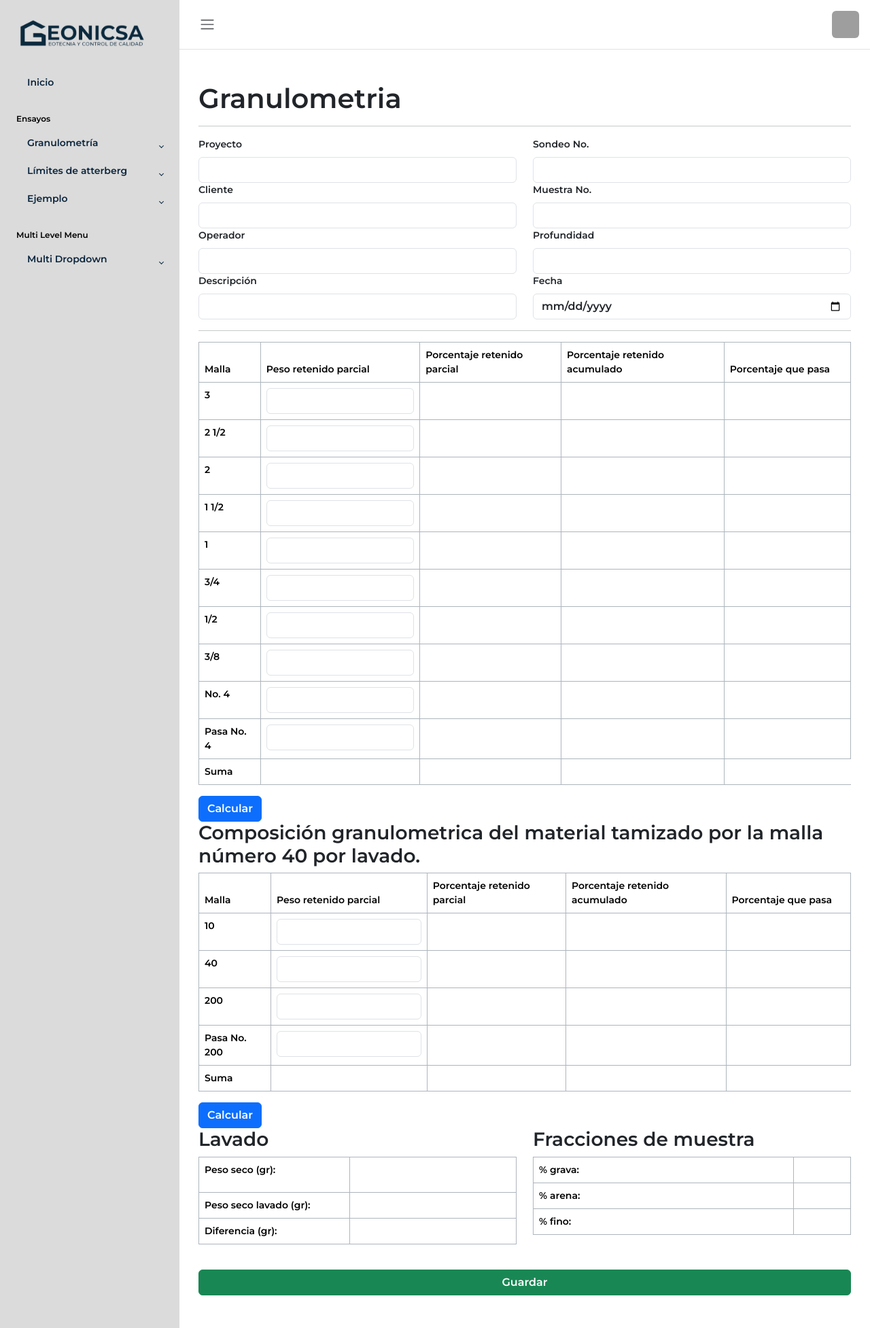
After one commit to IsabellaDo5/sistema_geonicsav1, a Django app: page /granulometria/nuevo/ in a window 1280 px wide. The commit adds this page. Shown: the whole page at 68% size. Run offline with Django 4.2, Linux system fonts and the light colour scheme; data comes from the database, SQL or seed files in the repository; both versions use the stored data as it was after the commit; lists and menus that the app fills with data are empty; grey boxes are pictures that could not be loaded.

Commit message:
Ya se guardan las granulometrias en la db

```diff
--- a/SisGeonicv1/urls.py
+++ b/SisGeonicv1/urls.py
@@ -21,8 +21,11 @@ import ensayos.views
 urlpatterns = [
     path('admin/', admin.site.urls),
     path('', ensayos.views.index),
-    path('granulometria/', ensayos.views.granulometria),
-    path('limites-de-attemberg/', ensayos.views.limites_atterberg),
+    # REPORTES
+    path('reportes-granulometria/', ensayos.views.reportes_granulometria, name="reportes-granulometria"),
+    # REGISTROS
+    path('granulometria/nuevo/', ensayos.views.registrar_granulometria, name="registrar-granulometria"),
+    path('limites-de-atterberg/nuevo/', ensayos.views.registrar_limites_atterberg, name="registrar-limites-de-attemberg"),
     path('ajax/obtener_factores/', ensayos.views.obtener_factores, name='obtener_factores'),
     path('ajax/obtener_grafica/', ensayos.views.obtener_grafica, name="obtener-grafica"),
 ]
--- a/ensayos/static/limites_atterberg.js
+++ b/ensayos/static/limites_atterberg.js
@@ -15,6 +15,8 @@ function obtenerFactor(no_golpes_id, factor_id){
                     factor_input.value = factor.K;
                 }
             });
+
+            return factor_input.value;
         })
         .catch(function (error) {
             console.log('Error:', error);
@@ -27,6 +29,9 @@ function limite_liquido(event, no_golpes, no_recipiente, pw_recip, ps_recip, agu
     calcular_pte_agua(agua, peso_seco, pte_agua);
 }
 
+function limite_plastico(event, pw_recip, ps_recip, agua, recipiente, peso_seco, pte_agua, factor){
+    calcular_agua(pw_recip, ps_recip, agua);
+}
 function calcular_peso_seco(ps_mas_recip, recipiente_input, peso_seco) {
     const ps_recip = document.getElementsByName(ps_mas_recip);
     const recipiente = document.getElementsByName(recipiente_input);
--- /dev/null
+++ b/ensayos/static/script_sidebar.js
@@ -0,0 +1,31 @@
+const sidebarToggle = document.querySelector("#sidebar-toggle");
+sidebarToggle.addEventListener("click",function(){
+    document.querySelector("#sidebar").classList.toggle("collapsed");
+});
+
+document.querySelector(".theme-toggle").addEventListener("click",() => {
+    toggleLocalStorage();
+    toggleRootClass();
+});
+
+function toggleRootClass(){
+    const current = document.documentElement.getAttribute('data-bs-theme');
+    const inverted = current == 'dark' ? 'light' : 'dark';
+    document.documentElement.setAttribute('data-bs-theme',inverted);
+}
+
+function toggleLocalStorage(){
+    if(isLight()){
+        localStorage.removeItem("light");
+    }else{
+        localStorage.setItem("light","set");
+    }
+}
+
+function isLight(){
+    return localStorage.getItem("light");
+}
+
+if(isLight()){
+    toggleRootClass();
+}
--- /dev/null
+++ b/ensayos/static/sidebar.css
@@ -0,0 +1,203 @@
+@import url('https://fonts.googleapis.com/css2?family=Montserrat:ital,wght@0,600;1,600&display=swap');
+*,
+::after,
+::before {
+    box-sizing: border-box;
+}
+
+body {
+    font-family: "Montserrat", sans-serif;
+    font-size: 0.875rem;
+    opacity: 1;
+    overflow-y: scroll;
+    margin: 0;
+}
+
+a {
+    cursor: pointer;
+    text-decoration: none;
+    font-family: "Montserrat", sans-serif;
+}
+
+li {
+    list-style: none;
+}
+
+h4 {
+    font-family: "Montserrat", sans-serif;
+    font-size: 1.275rem;
+    color: var(--bs-emphasis-color);
+}
+
+/* Layout for admin dashboard skeleton */
+
+.wrapper {
+    align-items: stretch;
+    display: flex;
+    width: 100%;
+}
+
+#sidebar {
+    max-width: 264px;
+    min-width: 264px;
+    background: #dbdbdb;
+    transition: all 0.35s ease-in-out;
+}
+
+.main {
+    display: flex;
+    flex-direction: column;
+    min-height: 100vh;
+    min-width: 0;
+    overflow: hidden;
+    transition: all 0.35s ease-in-out;
+    width: 100%;
+}
+
+/* Sidebar Elements Style */
+
+.sidebar-logo {
+    padding: 1.15rem;
+}
+
+.sidebar-logo a {
+    color: #0B263D;
+    font-size: 1.15rem;
+    font-weight: 600;
+}
+.logo{
+    padding: 0.6rem !important;
+    width:90% !important;
+}
+.sidebar-nav {
+    flex-grow: 1;
+    list-style: none;
+    margin-bottom: 0;
+    padding-left: 0;
+    margin-left: 0;
+}
+
+.sidebar-header {
+    color: #000000;
+    font-size: .75rem;
+    padding: 1.5rem 1.5rem .375rem;
+}
+
+a.sidebar-link {
+    padding: .625rem 1.625rem;
+    gap: 0.375rem;
+    color: #0B263D;
+    position: relative;
+    display: flex;
+    font-size: 0.875rem;
+}
+
+.sidebar-link[data-bs-toggle="collapse"]::after {
+    border: solid;
+    border-width: 0 .075rem .075rem 0;
+    content: "";
+    display: inline-block;
+    padding: 2px;
+    position: absolute;
+    right: 1.5rem;
+    top: 1.4rem;
+    transform: rotate(-135deg);
+    transition: all .2s ease-out;
+}
+
+.sidebar-link[data-bs-toggle="collapse"].collapsed::after {
+    transform: rotate(45deg);
+    transition: all .2s ease-out;
+}
+
+.avatar {
+    height: 40px;
+    width: 40px;
+}
+
+.navbar-expand .navbar-nav {
+    margin-left: auto;
+}
+
+.content {
+    flex: 1;
+    max-width: 100vw;
+    width: 100vw;
+}
+
+@media (min-width:768px) {
+    .content {
+        max-width: auto;
+        width: auto;
+    }
+}
+
+.card {
+    box-shadow: 0 0 .875rem 0 rgba(34, 46, 60, .05);
+    margin-bottom: 24px;
+}
+
+.illustration {
+    background-color: var(--bs-primary-bg-subtle);
+    color: var(--bs-emphasis-color);
+}
+
+.illustration-img {
+    max-width: 150px;
+    width: 100%;
+}
+
+/* Sidebar Toggle */
+
+#sidebar.collapsed {
+    margin-left: -264px;
+}
+
+/* Footer and Nav */
+
+@media (max-width:767.98px) {
+
+    .js-sidebar {
+        margin-left: -264px;
+    }
+
+    #sidebar.collapsed {
+        margin-left: 0;
+    }
+
+    .navbar,
+    footer {
+        width: 100vw;
+    }
+}
+
+/* Theme Toggler */
+
+.theme-toggle {
+    position: fixed;
+    top: 50%;
+    transform: translateY(-65%);
+    text-align: center;
+    z-index: 10;
+    right: 0;
+    left: auto;
+    border: none;
+    background-color: var(--bs-body-color);
+}
+
+html[data-bs-theme="dark"] .theme-toggle .fa-sun,
+html[data-bs-theme="light"] .theme-toggle .fa-moon {
+    cursor: pointer;
+    padding: 10px;
+    display: block;
+    font-size: 1.25rem;
+    color: #FFF;
+}
+
+html[data-bs-theme="dark"] .theme-toggle .fa-moon {
+    display: none;
+}
+
+html[data-bs-theme="light"] .theme-toggle .fa-sun {
+    display: none;
+}
--- a/ensayos/templates/layout.html
+++ b/ensayos/templates/layout.html
@@ -8,13 +8,135 @@
   <title>{% block title %} {% endblock %}</title>
   <link href="https://cdn.jsdelivr.net/npm/bootstrap@5.3.3/dist/css/bootstrap.min.css" rel="stylesheet"
     integrity="sha384-QWTKZyjpPEjISv5WaRU9OFeRpok6YctnYmDr5pNlyT2bRjXh0JMhjY6hW+ALEwIH" crossorigin="anonymous">
+
+  <link rel="stylesheet" href="https://cdn.jsdelivr.net/npm/bootstrap-icons@1.11.3/font/bootstrap-icons.min.css">
   <link rel="stylesheet" href="{% static 'styles.css' %}">
+  <link rel="stylesheet" href="{% static 'sidebar.css' %}">
 </head>
 
 <body>
-  <div class="container">
-    {% block content %}
-    {% endblock %}
+  <div class="wrapper">
+    <aside id="sidebar" class="js-sidebar">
+      <!-- Content For Sidebar -->
+      <div class="h-100">
+        <div class="sidebar-logo">
+          <a href="#"><img src="{% static 'img/GEONICSA_LOGO.png' %}" class="logo" alt=""></a>
+        </div>
+        <ul class="sidebar-nav">
+          <li class="sidebar-item">
+            <a href="/" class="sidebar-link">
+              <i class="fa-solid fa-list pe-2"></i>
+              Inicio
+            </a>
+          </li>
+          <li class="sidebar-header">
+            Ensayos
+          </li>
+
+          <li class="sidebar-item">
+            <a href="#" class="sidebar-link collapsed" data-bs-target="#pages" data-bs-toggle="collapse"
+              aria-expanded="false"><i class="fa-solid fa-file-lines pe-2"></i>
+              Granulometría
+            </a>
+            <ul id="pages" class="sidebar-dropdown list-unstyled collapse" data-bs-parent="#sidebar">
+              <li class="sidebar-item ">
+                <a href="/reportes-granulometria/" class="sidebar-link "> <i class="bi bi-file-earmark-text-fill"></i>Ver reportes</a>
+              </li>
+              <li class="sidebar-item">
+                <a href="/granulometria/nuevo/" class="sidebar-link"><i class="bi bi-file-earmark-plus"></i>Añadir</a>
+              </li>
+            </ul>
+          </li>
+          <li class="sidebar-item">
+            <a href="#" class="sidebar-link collapsed" data-bs-target="#posts" data-bs-toggle="collapse"
+              aria-expanded="false"><i class="fa-solid fa-sliders pe-2"></i>
+              Límites de atterberg
+            </a>
+            <ul id="posts" class="sidebar-dropdown list-unstyled collapse" data-bs-parent="#sidebar">
+              <li class="sidebar-item">
+                <a href="#" class="sidebar-link"><i class="bi bi-file-earmark-text-fill"></i>Ver reportes</a>
+              </li>
+              <li class="sidebar-item">
+                <a href="/limites-de-atterberg/nuevo/" class="sidebar-link"><i class="bi bi-file-earmark-plus"></i>Añadir</a>
+              </li>
+            </ul>
+          </li>
+          <li class="sidebar-item">
+            <a href="#" class="sidebar-link collapsed" data-bs-target="#auth" data-bs-toggle="collapse"
+              aria-expanded="false"><i class="fa-regular fa-user pe-2"></i>
+              Ejemplo
+            </a>
+            <ul id="auth" class="sidebar-dropdown list-unstyled collapse" data-bs-parent="#sidebar">
+              <li class="sidebar-item">
+                <a href="#" class="sidebar-link">Login</a>
+              </li>
+              <li class="sidebar-item">
+                <a href="#" class="sidebar-link">Register</a>
+              </li>
+              <li class="sidebar-item">
+                <a href="#" class="sidebar-link">Forgot Password</a>
+              </li>
+            </ul>
+          </li>
+          <li class="sidebar-header">
+            Multi Level Menu
+          </li>
+          <li class="sidebar-item">
+            <a href="#" class="sidebar-link collapsed" data-bs-target="#multi" data-bs-toggle="collapse"
+              aria-expanded="false"><i class="fa-solid fa-share-nodes pe-2"></i>
+              Multi Dropdown
+            </a>
+            <ul id="multi" class="sidebar-dropdown list-unstyled collapse" data-bs-parent="#sidebar">
+              <li class="sidebar-item">
+                <a href="#" class="sidebar-link collapsed" data-bs-target="#level-1" data-bs-toggle="collapse"
+                  aria-expanded="false">Level 1</a>
+                <ul id="level-1" class="sidebar-dropdown list-unstyled collapse">
+                  <li class="sidebar-item">
+                    <a href="#" class="sidebar-link">Level 1.1</a>
+                  </li>
+                  <li class="sidebar-item">
+                    <a href="#" class="sidebar-link">Level 1.2</a>
+                  </li>
+                </ul>
+              </li>
+            </ul>
+          </li>
+        </ul>
+      </div>
+    </aside>
+    <div class="main">
+      <nav class="navbar navbar-expand px-3 border-bottom">
+        <button class="btn" id="sidebar-toggle" type="button">
+          <span class="navbar-toggler-icon"></span>
+        </button>
+        <div class="navbar-collapse navbar">
+          <ul class="navbar-nav">
+            <li class="nav-item dropdown">
+              <a href="#" data-bs-toggle="dropdown" class="nav-icon pe-md-0">
+                <img src="image/profile.jpg" class="avatar img-fluid rounded" alt="">
+              </a>
+              <div class="dropdown-menu dropdown-menu-end">
+                <a href="#" class="dropdown-item">Profile</a>
+                <a href="#" class="dropdown-item">Setting</a>
+                <a href="#" class="dropdown-item">Logout</a>
+              </div>
+            </li>
+          </ul>
+        </div>
+      </nav>
+      <main class="content px-3 py-2">
+        <div class="container">
+          {% block content%}
+          {% endblock %}
+        </div>
+      </main>
+
+
+      <a href="#" class="theme-toggle">
+        <i class="fa-regular fa-moon"></i>
+        <i class="fa-regular fa-sun"></i>
+      </a>
+    </div>
   </div>
   <script src="https://cdn.jsdelivr.net/npm/axios/dist/axios.min.js"></script>
   <script src="https://cdn.jsdelivr.net/npm/bootstrap@5.3.3/dist/js/bootstrap.bundle.min.js"
@@ -22,6 +144,7 @@
     crossorigin="anonymous"></script>
 
   <script src="{% static 'granulometria.js' %}"></script>
+  <script src="{% static 'script_sidebar.js' %}"></script>
 
 
   {% block scripts %} {% endblock %}
--- /dev/null
+++ b/ensayos/templates/registrar_granulometria.html
@@ -0,0 +1,205 @@
+{% extends "layout.html" %}
+{% block title %}
+Granulometria
+{% endblock %}
+
+{% block content %}
+<h1> Granulometria </h1>
+<hr>
+<form action="/granulometria/nuevo/" method="POST">
+  {% csrf_token %}
+  <div class="row">
+    <div class="col-md">
+      <label class="form-label">Proyecto</label>
+      <input type="text" name="nombre_proyecto" class="form-control">
+
+      <label class="form-label">Cliente</label>
+      <input type="text" name="cliente" class="form-control">
+
+      <label class="form-label">Operador</label>
+      <input type="text" name="operador" class="form-control">
+
+      <label class="form-label">Descripción</label>
+      <input type="text" name="descripcion" class="form-control">
+
+    </div>
+
+    <div class="col-md">
+      <label class="form-label">Sondeo No.</label>
+      <input type="text" name="no_sondeo" class="form-control">
+
+      <label class="form-label">Muestra No.</label>
+      <input type="text" name="no_muestra" class="form-control">
+
+      <label class="form-label">Profundidad</label>
+      <input type="text" name="profundidad" class="form-control">
+
+      <label class="form-label">Fecha</label>
+      <input type="date" name="fecha_ensayo" class="form-control">
+    </div>
+  </div>
+  <hr>
+  <div class="row ">
+    <div class="table-responsive">
+      <table class="table table-bordered border-dark-subtle">
+        <thead>
+          <tr>
+            <th scope="col">Malla</th>
+            <th scope="col">Peso retenido parcial</th>
+            <th scope="col">Porcentaje retenido parcial</th>
+            <th scope="col">Porcentaje retenido acumulado</th>
+            <th scope="col">Porcentaje que pasa</th>
+          </tr>
+        </thead>
+        <tbody>
+          {% for medida in mallas %}
+          <tr>
+            {% if medida.1 > 2 or medida.0 == "Pasa No. 4" %}
+            <th scope="row" name="mallas_medidas">{{ medida.0 }}</th>
+
+            <td><input class="form-control" name="PRP" type="number" step="0.01" value="" id="PRP{{medida.2}}"
+                oninput="sumaPRP(event,'PRP' ,'sumaPRP')"> </td>
+
+            <td><input class="form-control-plaintext" name="PeRP" type="number" step="0.01" value=""
+                id="PeRP{{medida.2}}" readonly></td>
+            <td><input class="form-control-plaintext" name="PeRA" type="number" step="0.01" value="" readonly></td>
+            <td><input class="form-control-plaintext" name="PQP" type="number" step="0.01" value="" id="PQP{{medida.2}}"
+                readonly></td>
+            <td class="visually-hidden"><input class="form-control" name="PRPMM" type="number" step="0.01" value="{{ medida.1 }}"> </td>
+            <td class="visually-hidden"><input class="form-control" name="ID_MALLA" type="number" step="0.01" value="{{ medida.2 }}"> </td>
+            {% endif %}
+          </tr>
+          {% endfor %}
+          <tr>
+            <th>Suma</th>
+            <td id="sumaPRP"> </td>
+            <td id="sumaPeRP"></td>
+            <td></td>
+          </tr>
+        </tbody>
+      </table>
+    </div>
+  </div>
+  <button type="button" class="btn btn-primary"
+    onclick="calcTabla1(event, 'PRP' ,'PeRP', 'PeRA', 'PQP', 'sumaPRP', 'sumaPeRP')">Calcular</button>
+  <br>
+
+
+
+
+  <h3>Composición granulometrica del material tamizado por la malla número 40 por lavado.</h3>
+  <div class="row">
+    <div class="table-responsive ">
+      <table class="table table-bordered border-dark-subtle">
+        <thead>
+          <tr>
+            <th scope="col">Malla</th>
+            <th scope="col">Peso retenido parcial</th>
+            <th scope="col">Porcentaje retenido parcial</th>
+            <th scope="col">Porcentaje retenido acumulado</th>
+            <th scope="col">Porcentaje que pasa</th>
+          </tr>
+        </thead>
+        <tbody>
+          {% for x in mallas %}
+          <tr>
+            {% if x.1 < 4 or x.0 == "Pasa No. 200" %} <th scope="row">{{ x.0 }}</th>
+              <td><input class="form-control" name="PRPL" type="number" min="0" step="0.01" value=""
+                  oninput="sumaPRP(event,'PRPL' ,'sumaPRPL')" id="PRPL{{x.2}}"> </td>
+              <td><input class="form-control-plaintext" name="PeRPL" type="number" min="0" step="0.01" value=""
+                  readonly></td>
+              <td><input class="form-control-plaintext" name="PeRAL" type="number" min="0" step="0.01" value=""
+                  readonly></td>
+              <td><input class="form-control-plaintext" name="PQPL" type="number" min="0" step="0.01" value=""
+                  id="PQPL{{x.2}}" readonly></td>
+              <td class="visually-hidden"><input class="form-control" name="PRPMM" type="number" step="0.01" value="{{ x.1 }}"> </td>
+              <td class="visually-hidden"><input class="form-control" name="ID_MALLA" type="number" step="0.01" value="{{ x.2 }}"> </td>
+              {% endif %}
+          </tr>
+          {% endfor %}
+          <tr>
+            <th>Suma</th>
+            <td id="sumaPRPL"></td>
+            <td id="sumaPeRPL"></td>
+            <td></td>
+          </tr>
+        </tbody>
+      </table>
+    </div>
+
+
+  </div>
+  <button type="button" class="btn btn-primary"
+    onclick="calcTabla2(event, 'PRPL' ,'PeRPL', 'PeRAL', 'PQPL', 'sumaPRPL', 'sumaPeRPL')"
+    id="calcular_granulometria">Calcular</button>
+
+  <br>
+  <!--Tercera tabla -->
+  <div class="row ">
+    <div class="col-md">
+      <h3>Lavado</h3>
+      <div class="table-responsive">
+        <table class="table table-bordered border-dark-subtle">
+          <tbody>
+
+            <tr>
+              <th scope="row">Peso seco (gr):</th>
+              <td id="">
+                <input type="text" readonly class="form-control-plaintext" id="PS_GRANULOMETRIA" value="">
+              </td>
+            </tr>
+
+            <tr>
+              <th scope="row">Peso seco lavado (gr):</th>
+              <td id="PSL_GRANULOMETRIA"> </td>
+            </tr>
+
+            <tr>
+              <th scope="row">Diferencia (gr):</th>
+              <td id="DIF_GRANULOMETRIA"> </td>
+            </tr>
+
+          </tbody>
+        </table>
+      </div>
+    </div>
+
+    <div class="col-md ">
+      <h3>Fracciones de muestra</h3>
+      <div class="table-responsive">
+        <table class="table table-bordered border-dark-subtle">
+          <tbody>
+            <tr>
+              <th scope="row">% grava:</th>
+              <td id="PCEG_GRANULOMETRIA"> </td>
+            </tr>
+
+            <tr>
+              <th scope="row">% arena:</th>
+              <td id="PCEA_GRANULOMETRIA"> </td>
+            </tr>
+
+            <tr>
+              <th scope="row">% fino:</th>
+              <td id="PCEF_GRANULOMETRIA"> </td>
+            </tr>
+
+          </tbody>
+        </table>
+      </div>
+    </div>
+  </div>
+
+  <img src="" alt="" srcset="" id="grafica">
+
+  <!--<button type="button" onclick="graficar(event)" class="btn btn-outline-success">Guardar</button>-->
+
+  <div class="d-grid gap-2">
+    <button class="btn  btn-success" type="submit">Guardar</button>
+  </div>
+</form>
+
+{% endblock %}
+{% block scripts %}
+
+{% endblock %}
--- a/ensayos/templates/limites_atterberg.html
+++ b/ensayos/templates/registrar_limites_atterberg.html
@@ -346,7 +346,7 @@ Límites de Atterberg
   </div>
   </div>
   <button type="button" class="btn btn-primary"
-    onclick=""
+  onclick= "limite_plastico(event, 'pw_mas_recip_LP', 'ps_mas_recip_LP', 'agua_LP', 'recipiente_LP', 'peso_seco_LP' ,'Pe_agua_LP', 'factor_LP')"
     id="calcular_granulometria">Calcular</button>
 
 
--- a/ensayos/views.py
+++ b/ensayos/views.py
@@ -41,9 +41,9 @@ def querys_utiles():
 
 def index(request):
 
-    return redirect('/granulometria/')
+    return render(request,'index.html')
 
-# FUNCIÓN ASINCRONA
+# FUNCIONES ASINCRONAS
 def obtener_factores(request):
     try:
         with connection.cursor() as cursor:
@@ -90,24 +90,39 @@ def obtener_grafica(request):
             return HttpResponse(buf, content_type='image/png')
 
 
-def granulometria(request):
+# GRANULOMETRIA
+
+def reportes_granulometria(request):
+    if request.method == 'GET':
+        with connection.cursor() as cursor:
+            ensayos = cursor.execute("SELECT * FROM ensayos_ensayo").fetchall()
+        connection.commit()
+
+        print("Ensayos:" + str(ensayos))
+    return render(request, 'reportes_granulometria.html', context={
+        'ensayos_granulometria': ensayos,
+    })
+
+
+def registrar_granulometria(request):
     if request.method == 'POST':
 
         # INFORMACION DEL ENSAYO
-        nombre_proyecto = request.POST('nombre_proyecto')
-        cliente = request.POST('cliente')
-        operador = request.POST('operador')
-        descripcion = request.POST('descripcion')
-        no_sondeo = request.POST('no_sondeo')
-        no_muestra = request.POST('no_muestra')
-        profundidad = request.POST('profundidad')
-        fecha_ensayo = request.POST('fecha_ensayo')
+        nombre_proyecto = request.POST['nombre_proyecto']
+        cliente = request.POST['cliente']
+        operador = request.POST['operador']
+        descripcion = request.POST['descripcion']
+        no_sondeo = request.POST['no_sondeo']
+        no_muestra = request.POST['no_muestra']
+        profundidad = request.POST['profundidad']
+        fecha_ensayo = request.POST['fecha_ensayo']
 
         # GRANULOMETRIA
         PRP = request.POST.getlist('PRP')
         PerRP = request.POST.getlist('PeRP')
         PerRA = request.POST.getlist('PeRA')
         PQP = request.POST.getlist('PQP')
+        mallas = request.POST.getlist('ID_MALLA')
 
         # GRANULOMETRIA POR LAVADO
         PRPL = request.POST.getlist('PRPL')
@@ -115,24 +130,43 @@ def granulometria(request):
         PerRAL = request.POST.getlist('PeRAL')
         PQPL = request.POST.getlist('PQPL')
 
+        peso_retenido = PRP+PRPL
+        pce_retenido_parcial = PerRP+PerRPL
+        pce_retenido_acumulado = PerRA+PerRAL
+        pce_que_pasa = PQP+PQPL
+
         with connection.cursor() as cursor:
-            cursor.execute("INSERT INTO ensayos_ensayo(nombre_proyecto, cliente,operador,descripcion, no_sondeo, profundidad, fecha, tipo, codigo_area_id) VALUES(%s, %s, %s, %s, %s, %s, %s, %s, %s)")
-            cursor.execute("SELECT * FROM ensayos_ensayo ORDER BY id DESC LIMIT 1;").fetchall()
-            cursor.execute("INSERT INTO ensayos_granulometria(PRP, PeRP,PRA, PeQP, id_ensayo_id, id_malla_id) VALUES(%s, %s, %s, %s, %s, %s )")
 
-        cursor.commit()
-        print("return html: "+ str(PRP))
-        print("return html prpl: "+ str(PRPL))
+            sql_info_ensayo = "INSERT INTO ensayos_ensayo(nombre_proyecto, cliente,operador,descripcion, no_sondeo, profundidad, fecha, tipo, codigo_area_id) VALUES(%s, %s, %s, %s, %s, %s, %s, %s, %s)"
+            insertar_valores = (nombre_proyecto,cliente,operador,descripcion,no_sondeo,profundidad,fecha_ensayo,"",2)
+            cursor.execute(sql_info_ensayo, insertar_valores)
+            id_ensayo = cursor.execute("SELECT id FROM ensayos_ensayo ORDER BY id DESC LIMIT 1;").fetchall()
 
-        return render(request, 'index.html')
+        connection.commit()
+
+        print("ensayo: "+str(id_ensayo[0][0]))
+        with connection.cursor() as cursor:
+            for id_malla, peso, pr, perrp, perra, pp in zip(mallas, peso_retenido,peso_retenido, pce_retenido_parcial, pce_retenido_acumulado, pce_que_pasa):
+                if peso != "":
+                    print("PESO RETENIDO: "+str(pr)+" PORCENTAJE PESO RETENIDO: "+str(perrp)+" PCE RETENIDO ACUMULADO: "+str(perra)+" PORCENTAJE QUE PASA: "+str(pp))
+                    sql_granulometria_t1= "INSERT INTO ensayos_granulometria(PRP, PeRP,PRA, PeQP, id_ensayo_id, id_malla_id) VALUES(%s, %s, %s, %s, %s, %s )"
+                    insertar_granulometria =(pr,perrp,perra,pp, id_ensayo[0][0], id_malla)
+                    cursor.execute(sql_granulometria_t1, insertar_granulometria)
+
+
+        return redirect('/reportes-granulometria/')
     else:
         mallas = models.Mallas.objects.values_list('medida', 'medida_mm', 'id_malla')
         print(mallas)
-        return render(request, 'granulometria.html', context={
+        return render(request, 'registrar_granulometria.html', context={
             'mallas': mallas,
         })
 
-def limites_atterberg(request):
+def detalle_granulometria(request):
+    if request.method == 'GET':
+        return render(request, 'detalle_granulometria.html')
+
+def registrar_limites_atterberg(request):
     if request.method == 'POST':
         return redirect('/')
     else:
@@ -141,7 +175,7 @@ def limites_atterberg(request):
             limite_P = cursor.execute("SELECT * FROM ensayos_limiteplastico").fetchall()
 
 
-        return render(request, 'limites_atterberg.html', context={
+        return render(request, 'registrar_limites_atterberg.html', context={
             'limiteLiquido': limite_L,
             'limitePlastico': limite_P,
         })
```
Also changed, not shown: ensayos/templates/detalle_granulometria.html (renamed from ensayos/templates/granulometria.html, +6 -6 lines), ensayos/templates/index.html (+10 -0 lines), ensayos/templates/reportes_granulometria.html (added, +46 -0 lines), db.sqlite3, ensayos/static/img/GEONICSA_LOGO.png (added).
